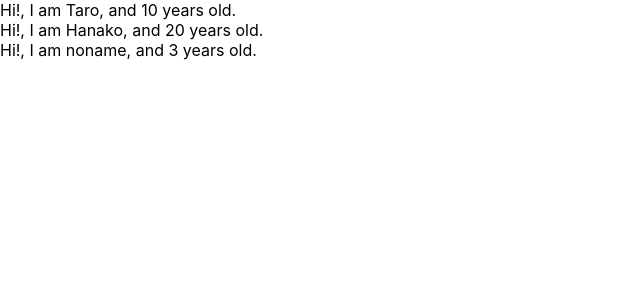
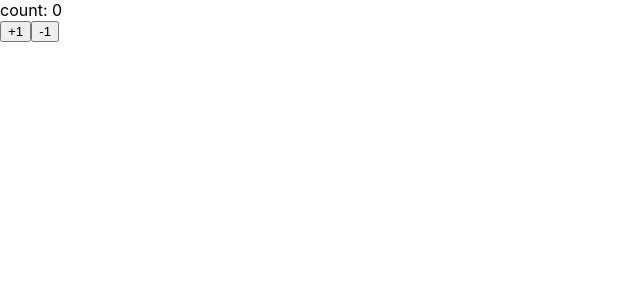
Before and after one commit to ssshiiin/study-react-redux-crud-application, a React (Create React App) app: page / in a window 1280 px wide. Shown: the top 300 px of the page, without its empty margins (0-640 px from the left). Built offline with nearby package versions, Linux system fonts and the light colour scheme.

Commit message:
learn state and setState

```diff
--- a/src/App.js
+++ b/src/App.js
@@ -1,33 +1,33 @@
-import React from 'react';
-import PropTypes from 'prop-types'
+import React, { Component } from 'react';
 
-const User = (props) => {
-  return <div>Hi!, I am {props.name}, and {props.age} years old.</div>
+const App = () => (<Counter></Counter>)
+
+class Counter extends Component {
+  constructor (props) {
+    super(props)
+    console.log(this.state)
+    this.state = {count: 0}
+  }
+
+  handlePlusButton = () => {
+    const count = this.state.count
+    this.setState({count: count + 1})
+  }
+
+  handleMinusButton = () => {
+
+    this.setState({count: this.state.count - 1})
+  }
+
+  render (){
+    return (
+      <React.Fragment>
+        <div>count: {this.state.count}</div>
+        <button onClick = {this.handlePlusButton}>+1</button>
+        <button onClick = {this.handleMinusButton}>-1</button>
+      </React.Fragment>
+    )
+  }
 }
 
-const App = () => {
-  const profiles = [
-    {name : "Taro", age : 10},
-    {name : "Hanako", age : 20},
-    {name : "noname", age : 3}
-  ]
-  return (
-    <div>
-      {
-        profiles.map((profile, index) => {
-        return <User name = {profile.name} age = {profile.age} key = {index}/>})
-      }
-    </div>
-  )
-}
-
-User.propTypes = {
-  name: PropTypes.string,
-  age: PropTypes.number.isRequired
-}
-
-/*User.defaultProps = {
-  age: 1
-}*/
-
 export default App;
```
